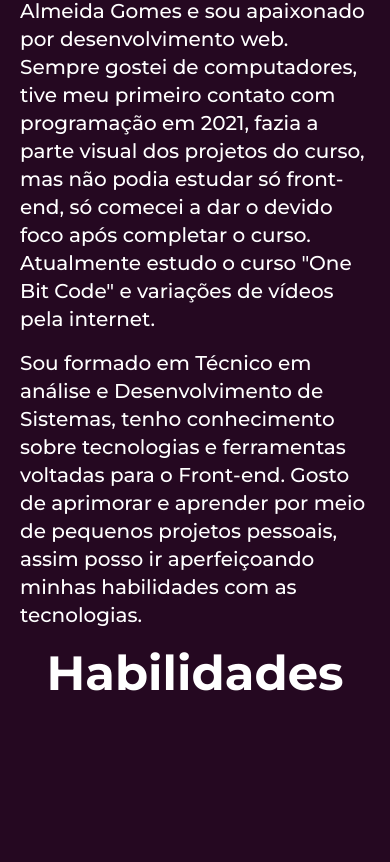
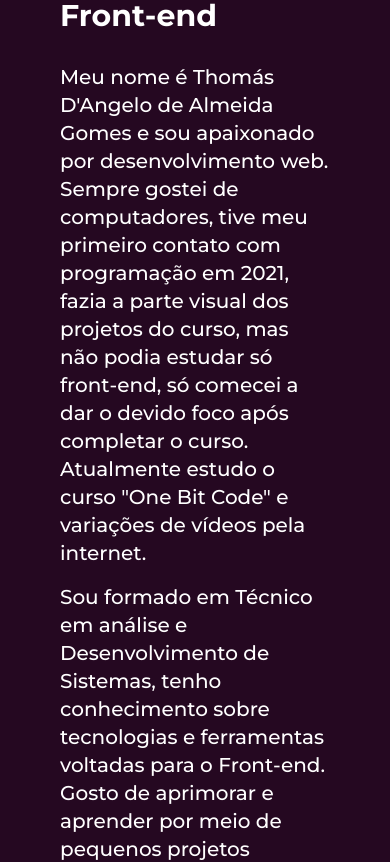
Before and after one commit to Thomgomes/Portfolio_Thom_Gomes, a React (Vite) app: page / in a window 390 px wide. Shown: the part 1135-1997 px from the top of the page. Built offline with nearby package versions, Linux system fonts and the light colour scheme.

Commit message:
responsive alterate

```diff
--- a/src/components/ability/abilityTitle.jsx
+++ b/src/components/ability/abilityTitle.jsx
@@ -10,7 +10,7 @@ export const AbilityTitle = (props) => {
       whileInView={"show"}
       viewport={{ once: true, amount: 0.3 }}
     >
-      <h2 className="text-5xl font-semibold mb-6 tracking-[10%] md:mx-0 mx-3 pb-40">{props.title}</h2>
+      <h2 className="sm:pt-0 sm2:pt-60 pt-80 sm3:pt-[500px] text-5xl font-semibold mb-6 tracking-[10%] md:mx-0 mx-3 pb-40">{props.title}</h2>
     </motion.div>
   )
 }
--- a/src/components/about/aboutTexts.jsx
+++ b/src/components/about/aboutTexts.jsx
@@ -9,7 +9,7 @@ export const AboutTexts = (props) => {
       initial="hidden"
       whileInView={"show"}
       viewport={{ once: true, amount: 0.3 }}
-      className="flex-1 mx-2 lg:mx-0">
+      className="flex-1 mx-2 lg:mx-0 box-border">
       <h2 className="text-5xl mb-6 tracking-[10%] font-semibold md:mx-0 mx-3">{props.h2}</h2>
       <h3 className="text-3xl mb-6 leading-[46px] font-semibold md:mx-0 mx-3">{props.h3}</h3>
       <p className="mb-4 text-xl md:mx-0 mx-3">{props.text}</p>
--- a/src/container/ability/index.jsx
+++ b/src/container/ability/index.jsx
@@ -59,8 +59,8 @@ export const Ability = () => {
 
   return (
     <div className="section" id="ability">
-      <div className="container relative mx-auto">
-        <div className="flex items-center text-center justify-center">
+      <div className="container relative mx-auto ">
+        <div className="flex items-center text-center justify-center ">
           <AbilityTitle title='Habilidades' />
         </div>
         <div className="w-full h-full">
--- a/tailwind.config.cjs
+++ b/tailwind.config.cjs
@@ -11,6 +11,10 @@ module.exports = {
       fontFamily: {
         montserrat: ['Montserrat'],
       },
+      screens: {
+        'sm2': '425px',
+        'sm3': '310px',
+      },
     },
   },
   plugins: [
```
